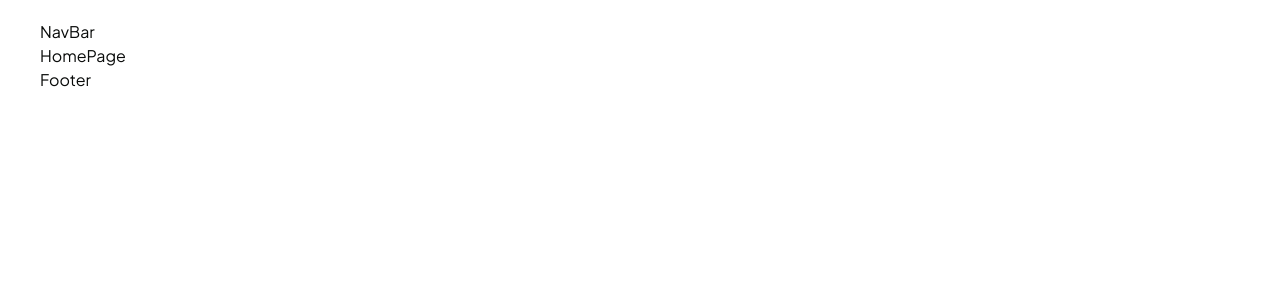
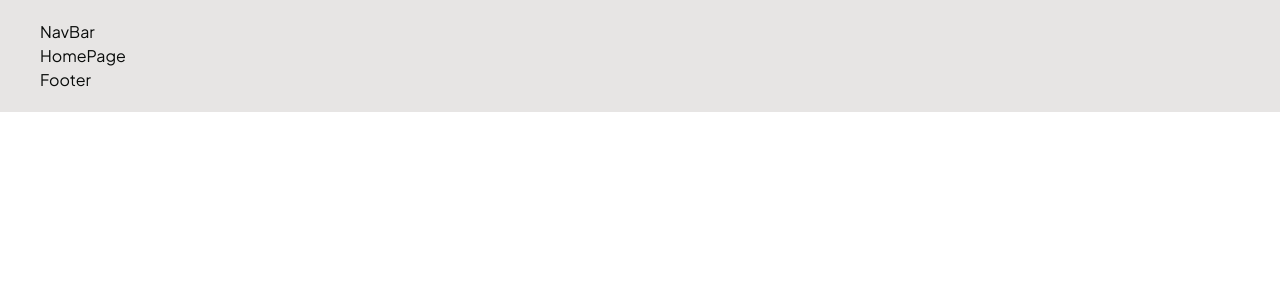
Before and after one commit to Upsurge-Tech/Project-Yehulusaccos-Frontend, a Next.js app: page /home in a window 1280 px wide. Shown: the top 300 px of the page. Built offline with nearby package versions, Linux system fonts and the light colour scheme.

Commit message:
style: Change root app color from white to stone.

```diff
--- a/app/(main)/layout.tsx
+++ b/app/(main)/layout.tsx
@@ -8,7 +8,7 @@ interface Props {
 
 const MainLayout = ({ children }: Props) => {
   return (
-    <div className="flex flex-col px-10 py-5">
+    <div className="flex flex-col px-10 py-5 bg-stone-200">
       <NavBar />
       {children}
       <Footer />
```
